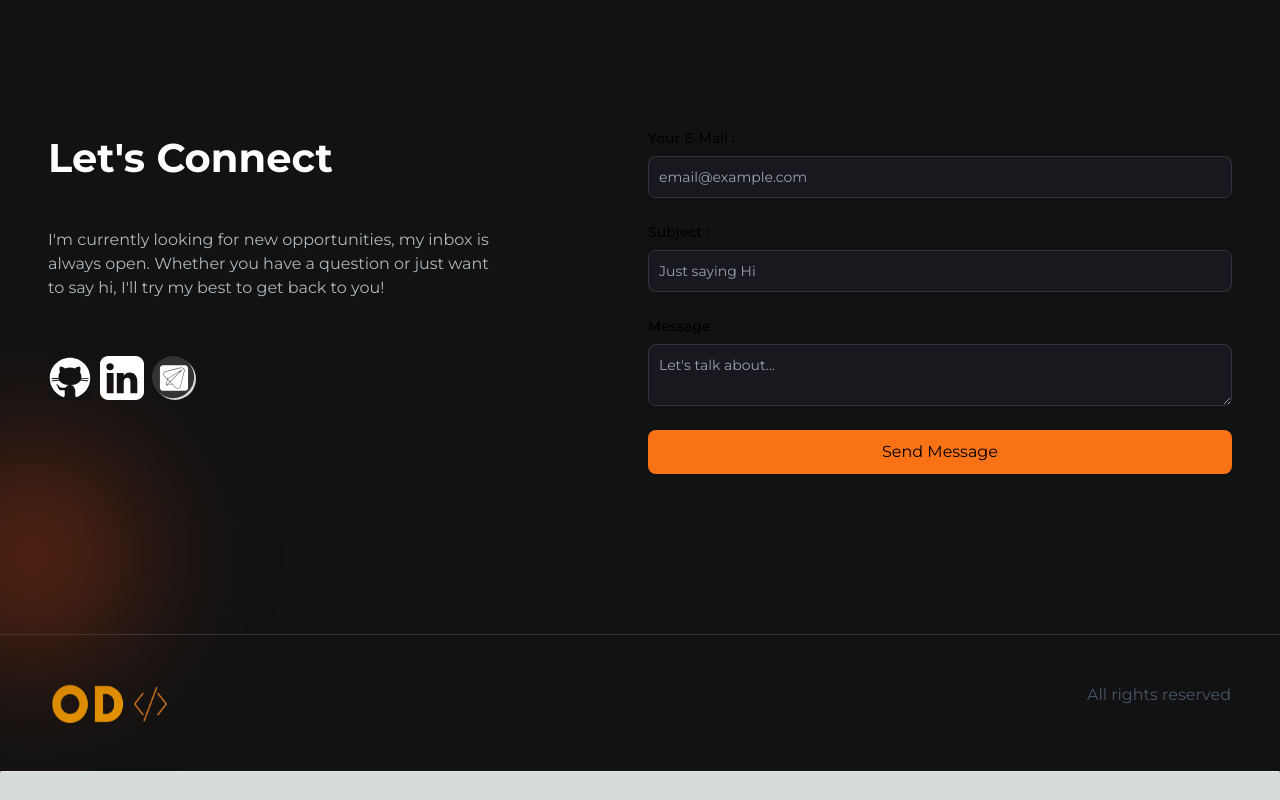
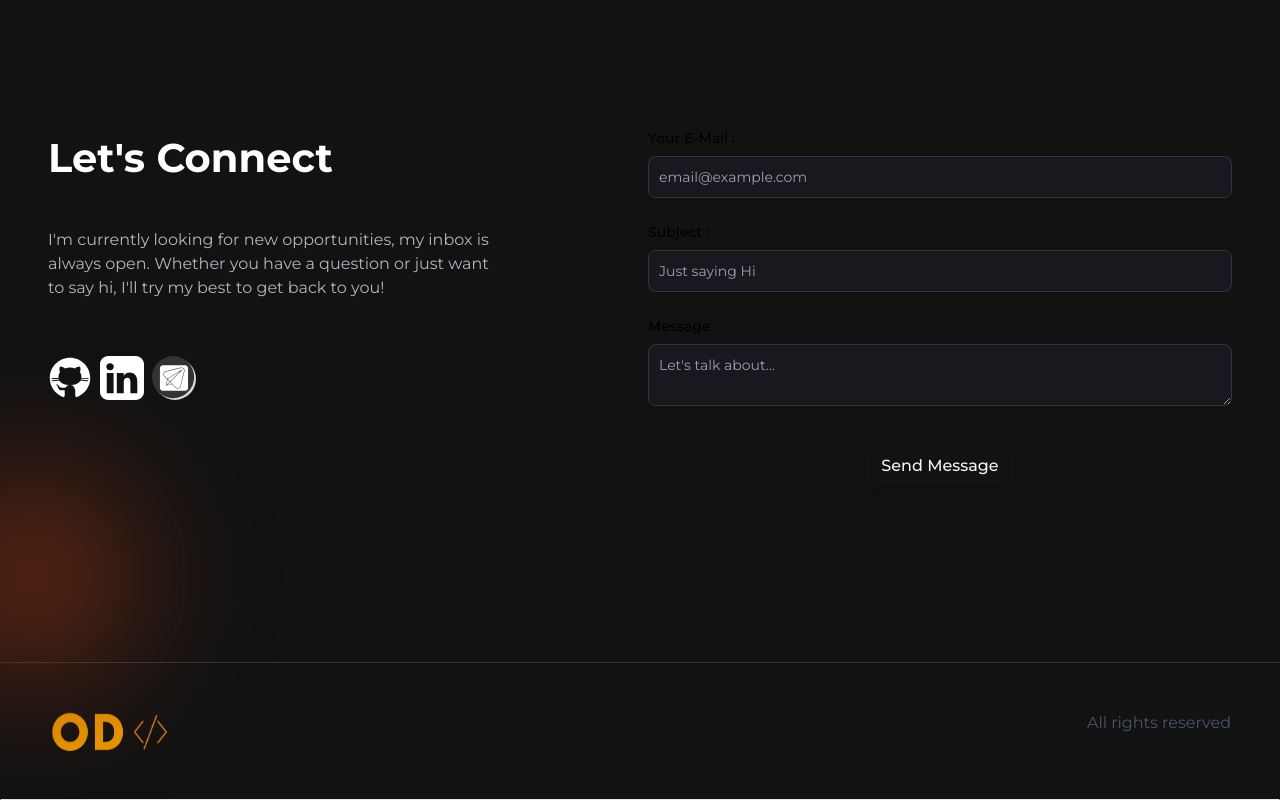
Before and after one commit to dugaev/portfolio, a Next.js app: page / in a window 1280 px wide. Shown: the part 2376-3176 px from the top of the page. Before the commit the page ends 3148 px from the top, so only its background shows below. Built offline with nearby package versions, Linux system fonts and the light colour scheme.

Commit message:
btn fixed

```diff
--- a/app/components/EmailSection.jsx
+++ b/app/components/EmailSection.jsx
@@ -4,6 +4,7 @@ import LinkedInIcon from '../../public/images/linkedin.svg'
 import TelegramIcon from '../../public/images/telegram.svg'
 import Link from 'next/link'
 import Image from 'next/image'
+import SendButton from './SendButton'
 
 
 const EmailSection = () => {
@@ -44,7 +45,10 @@ const EmailSection = () => {
                     <label htmlFor="message" className='block text-sm mb-2 font-medium'>Message</label>
                     <textarea name="message" id="message" className='bg-[#18191E] border border-[#33353F] placeholder-[#9CA2A9] text-gray-100 text-sm rounded-lg block w-full p-2.5' placeholder="Let's talk about..."></textarea>
                </div >
-               <button type='submit' className='bg-orange-500 hover:bg-orange-600 fomt-medium py-2.5 px-5 rounded-lg w-full'>Send Message </button>
+               {/* <button type='submit' className='bg-orange-500 hover:bg-orange-600 fomt-medium py-2.5 px-5 rounded-lg w-full'>Send Message </button> */}
+
+                <SendButton />
+
             </form>
         </div>
     </section>
--- /dev/null
+++ b/app/components/SendButton.jsx
@@ -0,0 +1,34 @@
+import React from "react";
+
+const SendButton = () => {
+  return (
+    <div className="grid  place-content-center w-full bg-[#121212] p-4 ">
+      <DrawOutlineButton>Send Message</DrawOutlineButton>
+    </div>
+  );
+};
+
+const DrawOutlineButton = ({ children, ...rest }) => {
+  return (
+    <button
+      {...rest}
+      className="group relative px-4 py-2 font-medium shadow-lg bg-[#121212] text-slate-100 transition-colors duration-[400ms] hover:text-white"
+    >
+      <span>{children}</span>
+
+      {/* TOP */}
+      <span className="absolute left-0 top-0 h-[2px] w-0 bg-orange-500 transition-all duration-100 group-hover:w-full" />
+
+      {/* RIGHT */}
+      <span className="absolute right-0 top-0 h-0 w-[2px] bg-orange-500 transition-all delay-100 duration-100 group-hover:h-full" />
+
+      {/* BOTTOM */}
+      <span className="absolute bottom-0 right-0 h-[2px] w-0 bg-orange-500  transition-all delay-200 duration-100 group-hover:w-full" />
+
+      {/* LEFT */}
+      <span className="absolute bottom-0 left-0 h-0 w-[2px] bg-orange-500 transition-all delay-300 duration-100 group-hover:h-full" />
+    </button>
+  );
+};
+
+export default SendButton;
--- a/package.json
+++ b/package.json
@@ -14,6 +14,7 @@
     "next": "14.0.4",
     "react": "^18",
     "react-dom": "^18",
+    "react-icons": "^4.12.0",
     "react-type-animation": "^3.2.0"
   },
   "devDependencies": {
```
Also changed, not shown: 1 other file (tests, documents, lock files or other folders).
